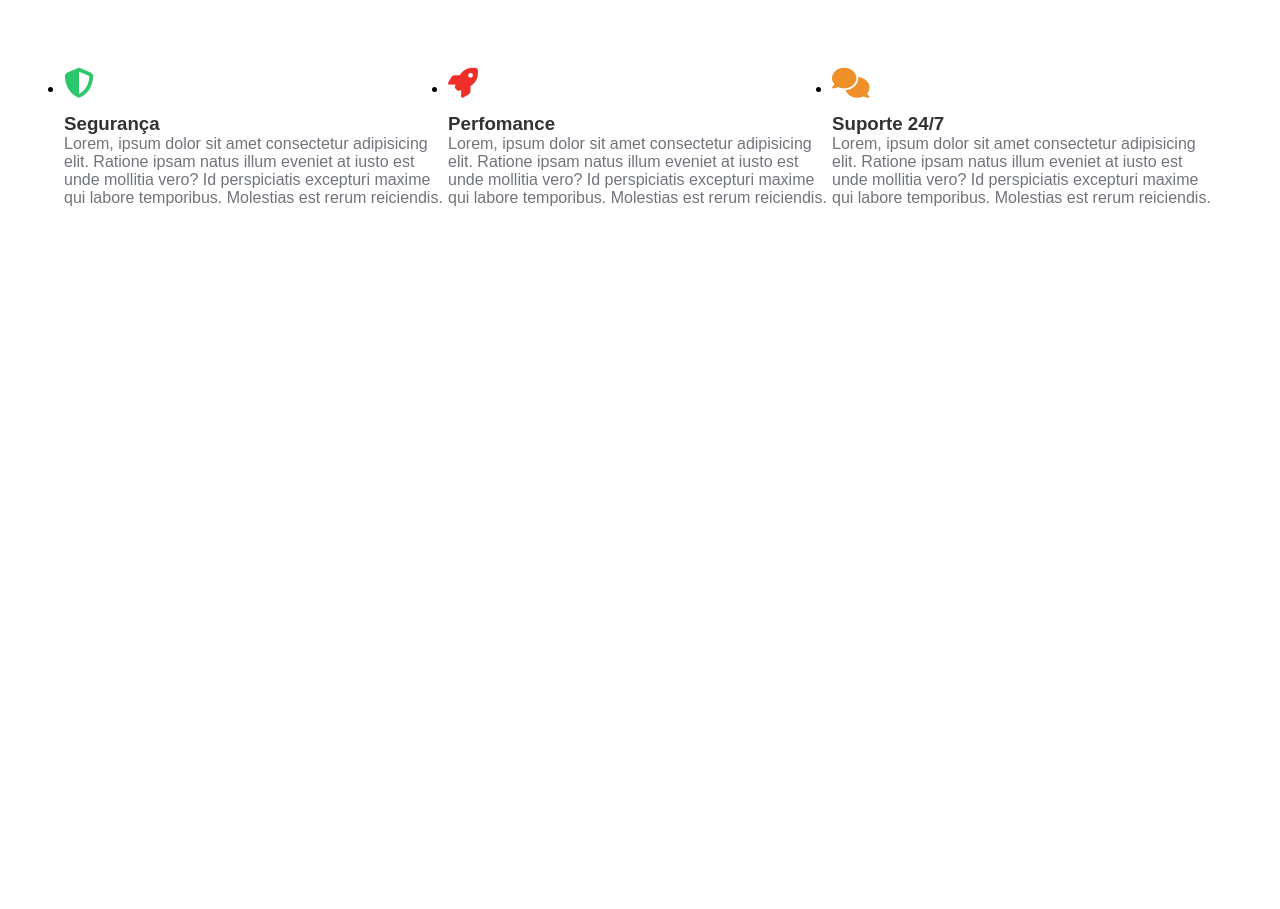
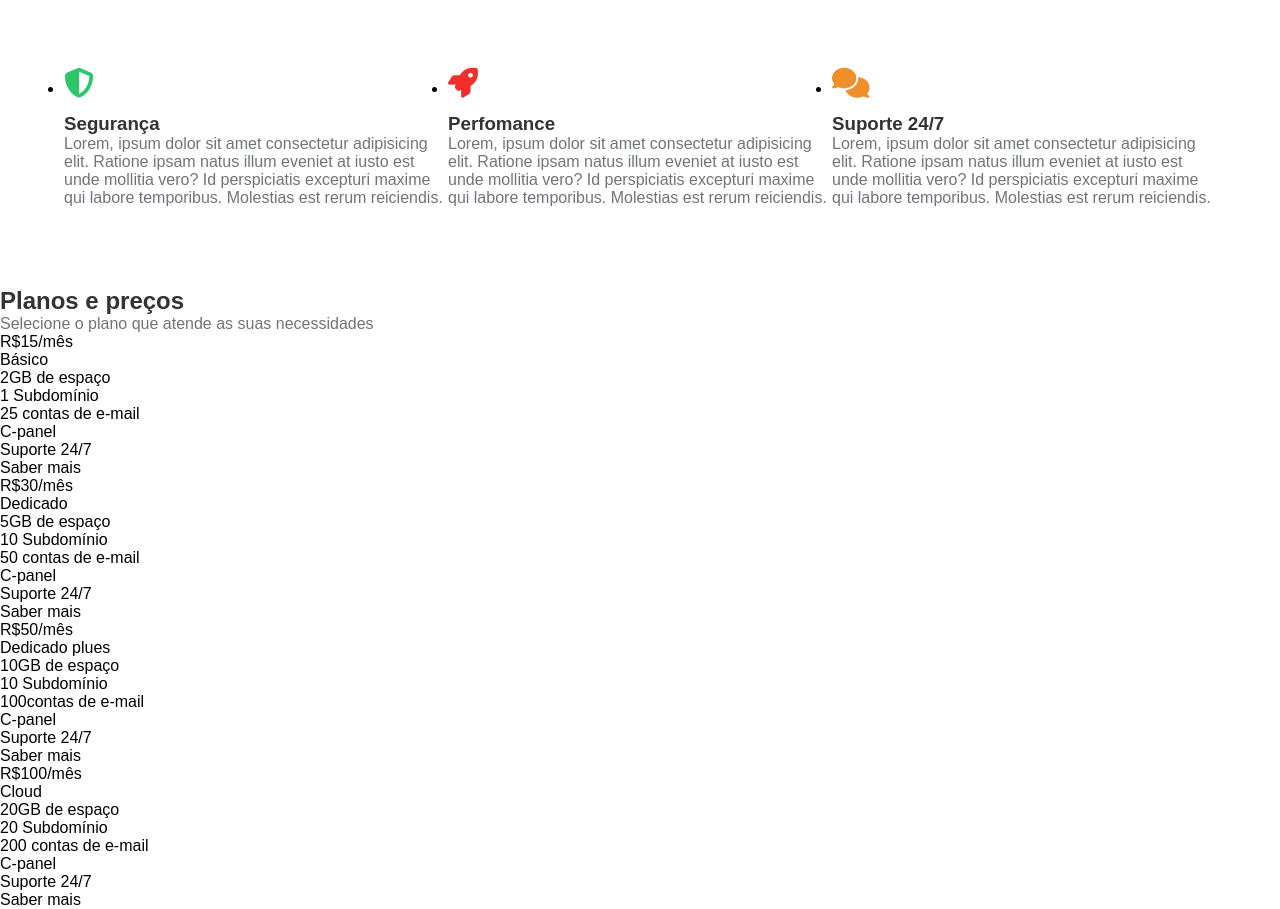
Before and after one commit to caiosid/hdc-host, a plain HTML site: page index.html in a window 1280 px wide. Shown: the part 500-1409 px from the top of the page. Before the commit the page ends 800 px from the top, so only its background shows below. Drawn offline with Linux system fonts and the light colour scheme.

Commit message:
html dos planos e preços

```diff
--- a/index.html
+++ b/index.html
@@ -15,6 +15,7 @@
       referrerpolicy="no-referrer"
     />
   </head>
+
   <body>
     <div class="container">
       <div class="navbar-container">
@@ -79,6 +80,60 @@
             </li>
           </ul>
         </section>
+        <section class="pricing-container">
+          <h2>Planos e preços</h2>
+          <p>Selecione o plano que atende as suas necessidades</p>
+          <div class="plans-container">
+            <div class="plan">
+              <ul>
+                <li class="price">R$15/mês</li>
+                <li class="plan-name">Básico</li>
+                <li>2GB de espaço</li>
+                <li>1 Subdomínio</li>
+                <li>25 contas de e-mail</li>
+                <li>C-panel</li>
+                <li>Suporte 24/7</li>
+                <li>Saber mais</li>
+              </ul>
+            </div>
+            <div class="plan">
+              <ul>
+                <li class="price">R$30/mês</li>
+                <li class="plan-name">Dedicado</li>
+                <li>5GB de espaço</li>
+                <li>10 Subdomínio</li>
+                <li>50 contas de e-mail</li>
+                <li>C-panel</li>
+                <li>Suporte 24/7</li>
+                <li>Saber mais</li>
+              </ul>
+            </div>
+            <div class="plan">
+              <ul>
+                <li class="price">R$50/mês</li>
+                <li class="plan-name">Dedicado plues</li>
+                <li>10GB de espaço</li>
+                <li>10 Subdomínio</li>
+                <li>100contas de e-mail</li>
+                <li>C-panel</li>
+                <li>Suporte 24/7</li>
+                <li>Saber mais</li>
+              </ul>
+            </div>
+            <div class="plan">
+              <ul>
+                <li class="price">R$100/mês</li>
+                <li class="plan-name">Cloud</li>
+                <li>20GB de espaço</li>
+                <li>20 Subdomínio</li>
+                <li>200 contas de e-mail</li>
+                <li>C-panel</li>
+                <li>Suporte 24/7</li>
+                <li>Saber mais</li>
+              </ul>
+            </div>
+          </div>
+        </section>
       </main>
     </div>
   </body>
```
